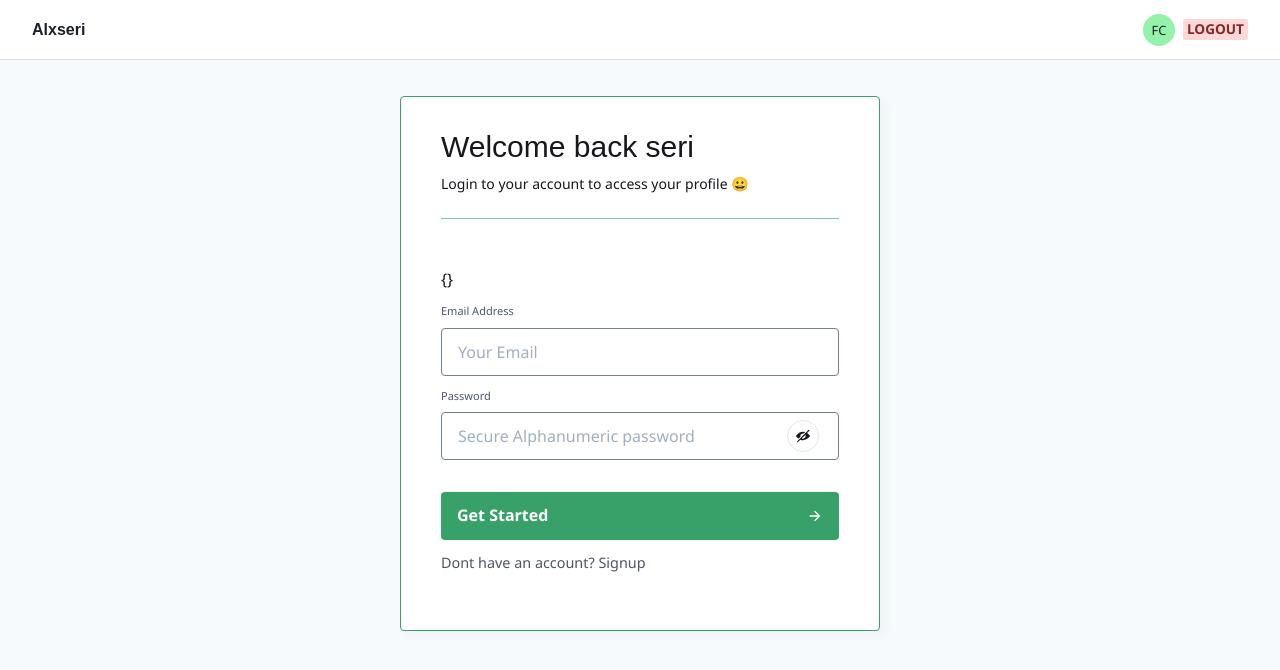
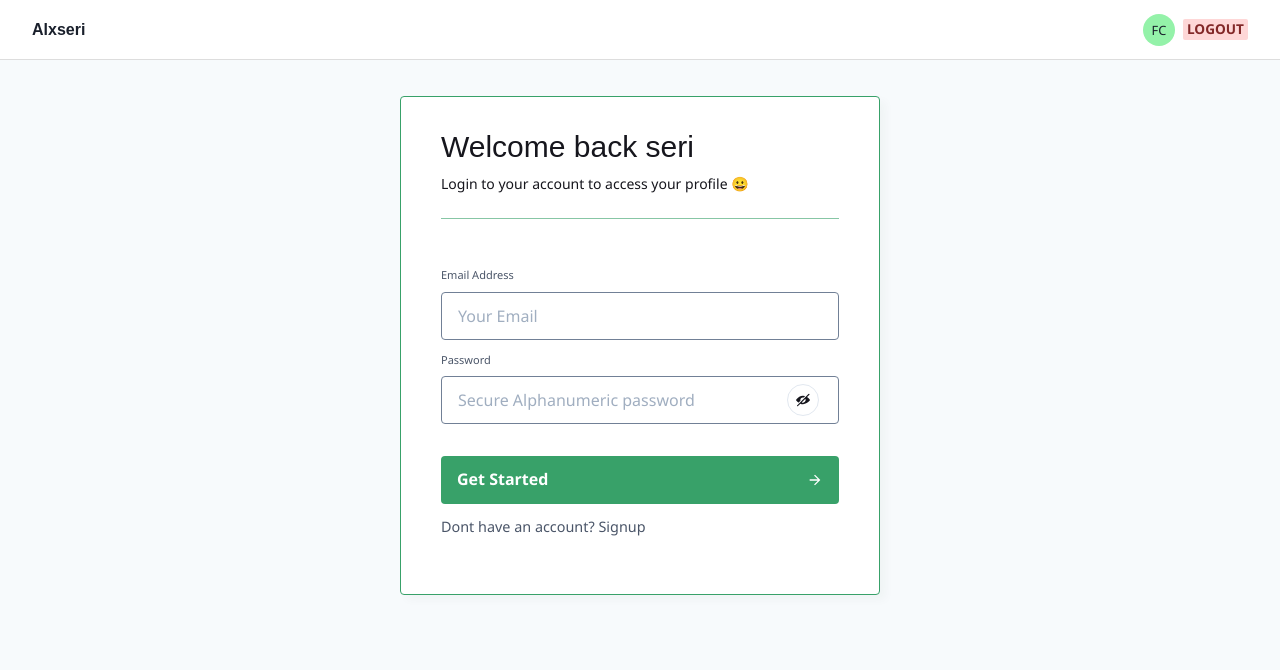
Before and after one commit to koolamusic/alx-seir, a Next.js app in the folder apps/account/: page /login in a window 1280 px wide. Shown: the top 670 px of the page. Built offline with nearby package versions, Linux system fonts and the light colour scheme; a web font is replaced by a local one.

Commit message:
finish up what we started

```diff
--- a/apps/account/src/pages/login.tsx
+++ b/apps/account/src/pages/login.tsx
@@ -27,7 +27,7 @@ class Login extends ResourceFactory.createResource("/v1/auth/login") { }
 
 
 
-export default function Page(props: any): JSX.Element {
+export default function Page(): JSX.Element {
     const { register, handleSubmit } = useForm();
 
 
@@ -48,7 +48,6 @@ export default function Page(props: any): JSX.Element {
                 formHeading="Welcome back seri"
                 formSubHeading="Login to your account to access your profile 😀"
             />
-            <p>{JSON.stringify(props)}</p>
 
             <form onSubmit={handleSubmit(onSubmit)}>
 
@@ -81,20 +80,7 @@ export default function Page(props: any): JSX.Element {
 
     )
 }
-// const complex =
-//     'Mozilla/5.0 (Macintosh; Intel Mac OS X 10_15_6) Ap…ML, like Gecko) Chrome/87.0.4280.88 Safari/537.36'
 
-
-// Page.getInitialProps = async (ctx: NextPageContext) => {
-//     nookies.set(ctx, 'one', complex, {})
-//     nookies.set(ctx, 'two', complex, {})
-//     nookies.set(ctx, 'three', "hey! this one's simple :)", {})
-
-//     console.log(ctx.req)
-//     return {
-//         server: true,
-//     }
-// }
 
 export async function getServerSideProps(ctx: NextPageContext) {
     // Parse
```
